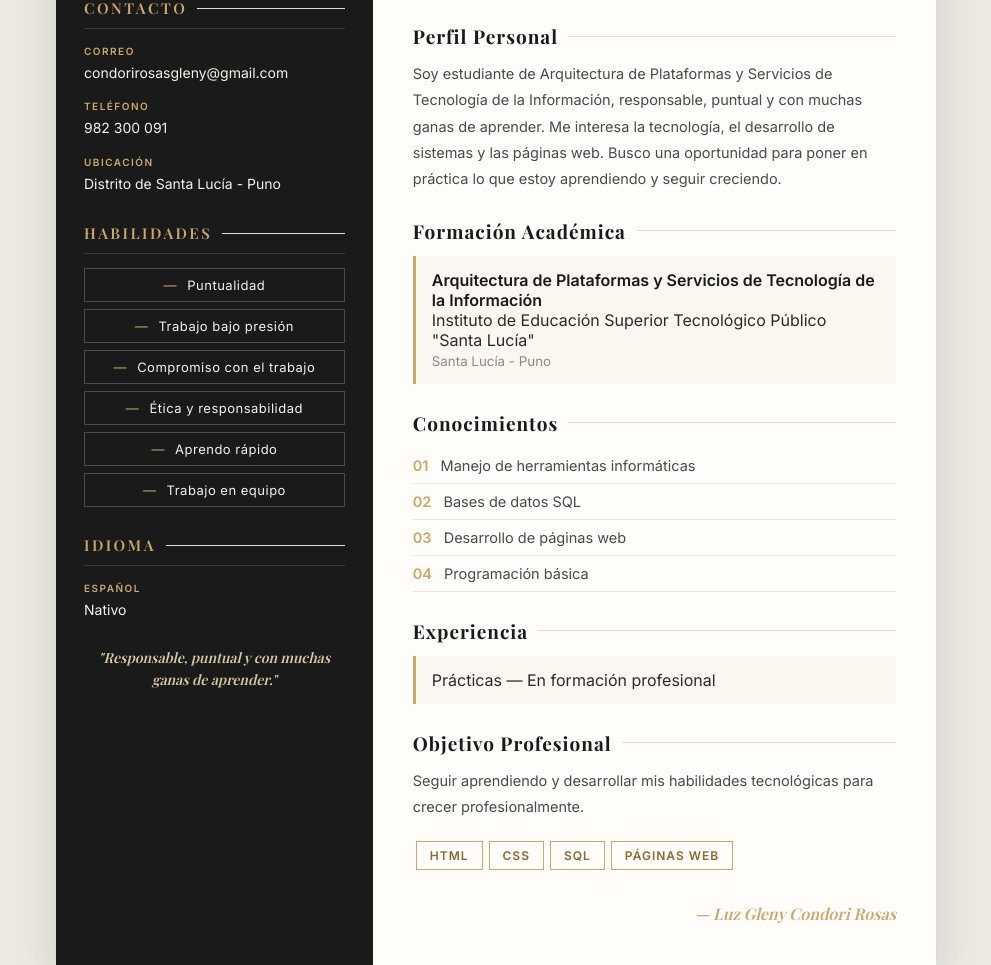
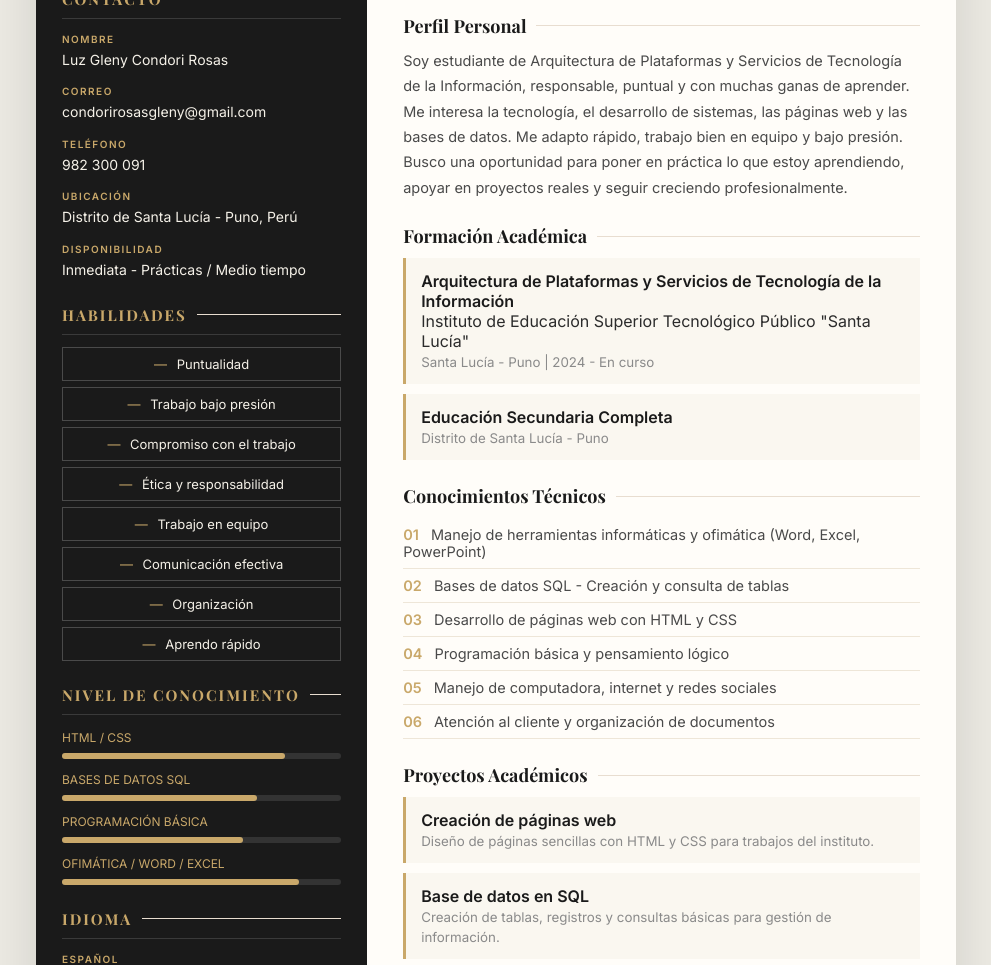
Before and after one commit to luzgley/Mi-CV, a plain HTML site: page index.html in a window 1280 px wide. Shown: the part 245-1210 px from the top of the page, without its empty margins (144-1135 px from the left). Drawn offline with nearby package versions, Linux system fonts and the light colour scheme.

Commit message:
Update index.html

```diff
--- a/index.html
+++ b/index.html
@@ -7,189 +7,114 @@
 <link href="https://fonts.googleapis.com/css2?family=Playfair+Display:wght@600;700&family=Inter:wght@400;500;600&display=swap" rel="stylesheet">
 <style>
 * { box-sizing: border-box; margin:0; padding:0; }
-body {
-    font-family: 'Inter', Arial, sans-serif;
-    background: #eceae3;
-    color: #2b2b2b;
-    padding: 25px 15px;
-}
-.contenedor {
-    max-width: 880px;
-    margin: auto;
-    background: #fffdf9;
-    display: flex;
-    box-shadow: 0 20px 50px rgba(0,0,0,0.12);
-    border-radius: 4px;
-    overflow: hidden;
-}
-/* LADO IZQUIERDO ELEGANTE */
-.lateral {
-    background: #1a1a1a;
-    color: #f5f1e8;
-    width: 36%;
-    padding: 40px 28px;
-}
-.foto-perfil {
-    width: 150px; height: 150px;
-    object-fit: cover;
-    border-radius: 50%;
-    border: 2px solid #c9a86a;
-    display: block;
-    margin: 0 auto 22px;
-    padding: 4px;
-}
-.lateral h2 {
-    font-family: 'Playfair Display', serif;
-    font-size: 15px;
-    letter-spacing: 2.5px;
-    color: #c9a86a;
-    border-bottom: 1px solid #3a3a3a;
-    padding-bottom: 10px;
-    margin: 28px 0 14px;
-    font-weight: 600;
-}
-.dato { margin-bottom: 14px; font-size: 14px; line-height: 1.6; }
-.dato b {
-    font-size: 10px; letter-spacing: 1.5px;
-    color: #c9a86a; display: block; margin-bottom: 3px;
-}
-.linea-dorada { height: 1px; background: #c9a86a; margin: 10px 0; opacity: .5; }
-.skill {
-    border: 1px solid #4a4a4a;
-    padding: 8px 10px;
-    font-size: 13px;
-    letter-spacing: .5px;
-    margin: 7px 0;
-    text-align: center;
-    color: #f5f1e8;
-}
+body { font-family: 'Inter', Arial, sans-serif; background: #eceae3; color: #2b2b2b; padding: 25px 15px; }
+.contenedor { max-width: 920px; margin: auto; background: #fffdf9; display: flex; box-shadow: 0 20px 50px rgba(0,0,0,0.12); overflow: hidden; }
+.lateral { background: #1a1a1a; color: #f5f1e8; width: 36%; padding: 35px 26px; }
+.foto-perfil { width: 150px; height: 150px; object-fit: cover; border-radius: 50%; border: 2px solid #c9a86a; display: block; margin: 0 auto 18px; padding: 4px; }
+.lateral h2 { font-family: 'Playfair Display', serif; font-size: 15px; letter-spacing: 2px; color: #c9a86a; border-bottom: 1px solid #3a3a3a; padding-bottom: 9px; margin: 24px 0 12px; }
+.dato { margin-bottom: 12px; font-size: 14px; line-height: 1.6; }
+.dato b { font-size: 10px; letter-spacing: 1.5px; color: #c9a86a; display: block; margin-bottom: 2px; }
+.skill { border: 1px solid #4a4a4a; padding: 8px 10px; font-size: 13px; margin: 6px 0; text-align: center; }
 .skill span { color: #c9a86a; margin-right: 6px; }
-.frase {
-    font-family: 'Playfair Display', serif;
-    font-style: italic;
-    font-size: 14px;
-    color: #d8c9a3;
-    text-align: center;
-    margin-top: 25px;
-    line-height: 1.6;
-}
-/* LADO DERECHO */
-.contenido { width: 64%; padding: 45px 40px; }
-.apellido {
-    font-family: 'Playfair Display', serif;
-    font-size: 38px; line-height: 1;
-    color: #1a1a1a; font-weight: 700;
-}
+.barra { background: #333; height: 6px; margin: 5px 0 10px; border-radius: 10px; }
+.barra div { background: #c9a86a; height: 6px; border-radius: 10px; }
+.frase { font-family: 'Playfair Display', serif; font-style: italic; font-size: 13.5px; color: #d8c9a3; text-align: center; margin-top: 20px; line-height: 1.6; }
+.contenido { width: 64%; padding: 40px 36px; }
+.sub { font-size: 12px; letter-spacing: 2px; color: #8a8a8a; text-transform: uppercase; font-weight: 600; }
+.apellido { font-family: 'Playfair Display', serif; font-size: 36px; line-height: 1; color: #1a1a1a; }
 .apellido em { font-style: normal; color: #c9a86a; }
-.sub {
-    font-size: 12px; letter-spacing: 2px;
-    color: #8a8a8a; margin: 10px 0 5px;
-    text-transform: uppercase; font-weight: 600;
-}
-.linea {
-    width: 60px; height: 3px; background: #c9a86a; margin: 15px 0 25px;
-}
-h2 {
-    font-family: 'Playfair Display', serif;
-    font-size: 19px; color: #1a1a1a;
-    letter-spacing: 1px; margin: 26px 0 12px;
-    display: flex; align-items: center; gap: 10px;
-}
+.linea { width: 60px; height: 3px; background: #c9a86a; margin: 14px 0 22px; }
+h2 { font-family: 'Playfair Display', serif; font-size: 18px; color: #1a1a1a; margin: 24px 0 10px; display: flex; align-items: center; gap: 10px; }
 h2::after { content:""; flex:1; height:1px; background:#e8ddd0; }
-p { line-height: 1.8; font-size: 14.5px; color: #4a4a4a; }
-.caja {
-    border-left: 3px solid #c9a86a;
-    background: #faf7f0;
-    padding: 14px 16px;
-}
-.caja b { color: #1a1a1a; }
-.caja small { color: #8a8a8a; }
-.lista { list-style: none; }
-.lista li {
-    padding: 9px 0; border-bottom: 1px solid #eee6d8;
-    font-size: 14.5px; color: #4a4a4a;
-}
+p { line-height: 1.75; font-size: 14.5px; color: #4a4a4a; }
+.caja { border-left: 3px solid #c9a86a; background: #faf7f0; padding: 13px 15px; margin-bottom: 10px; }
+.caja b { color: #1a1a1a; } .caja small { color: #8a8a8a; }
+.lista { list-style: none; } .lista li { padding: 8px 0; border-bottom: 1px solid #eee6d8; font-size: 14.5px; color: #4a4a4a; }
 .lista li b { color: #c9a86a; margin-right: 8px; }
-.etiquetas { margin-top: 18px; }
-.etiquetas span {
-    border: 1px solid #c9a86a; color: #8a6a2e;
-    padding: 6px 13px; font-size: 12px;
-    letter-spacing: 1px; display: inline-block;
-    margin: 3px; font-weight: 600;
-}
-.firma {
-    margin-top: 30px; text-align: right;
-    font-family: 'Playfair Display', serif;
-    font-style: italic; color: #c9a86a; font-size: 16px;
-}
-@media(max-width:650px){
-    .contenedor{flex-direction:column}
-    .lateral,.contenido{width:100%}
-    .apellido{font-size:32px}
-}
+.etiquetas span { border: 1px solid #c9a86a; color: #8a6a2e; padding: 6px 12px; font-size: 12px; letter-spacing: 1px; display: inline-block; margin: 3px; font-weight: 600; }
+.firma { margin-top: 25px; text-align: right; font-family: 'Playfair Display', serif; font-style: italic; color: #c9a86a; }
+@media(max-width:650px){ .contenedor{flex-direction:column} .lateral,.contenido{width:100%} }
 </style>
 </head>
 <body>
-
 <div class="contenedor">
 <aside class="lateral">
     <img src="WhatsApp Image 2026-11-16 at 3.04.55 PM.jpeg" alt="Mi foto" class="foto-perfil">
-
     <h2>CONTACTO</h2>
+    <div class="dato"><b>NOMBRE</b>Luz Gleny Condori Rosas</div>
     <div class="dato"><b>CORREO</b>condorirosasgleny@gmail.com</div>
     <div class="dato"><b>TELÉFONO</b>982 300 091</div>
-    <div class="dato"><b>UBICACIÓN</b>Distrito de Santa Lucía - Puno</div>
+    <div class="dato"><b>UBICACIÓN</b>Distrito de Santa Lucía - Puno, Perú</div>
+    <div class="dato"><b>DISPONIBILIDAD</b>Inmediata - Prácticas / Medio tiempo</div>
 
     <h2>HABILIDADES</h2>
     <div class="skill"><span>—</span> Puntualidad</div>
     <div class="skill"><span>—</span> Trabajo bajo presión</div>
     <div class="skill"><span>—</span> Compromiso con el trabajo</div>
     <div class="skill"><span>—</span> Ética y responsabilidad</div>
+    <div class="skill"><span>—</span> Trabajo en equipo</div>
+    <div class="skill"><span>—</span> Comunicación efectiva</div>
+    <div class="skill"><span>—</span> Organización</div>
     <div class="skill"><span>—</span> Aprendo rápido</div>
-    <div class="skill"><span>—</span> Trabajo en equipo</div>
+
+    <h2>NIVEL DE CONOCIMIENTO</h2>
+    <p style="font-size:12px;color:#c9a86a;">HTML / CSS</p><div class="barra"><div style="width:80%"></div></div>
+    <p style="font-size:12px;color:#c9a86a;">BASES DE DATOS SQL</p><div class="barra"><div style="width:70%"></div></div>
+    <p style="font-size:12px;color:#c9a86a;">PROGRAMACIÓN BÁSICA</p><div class="barra"><div style="width:65%"></div></div>
+    <p style="font-size:12px;color:#c9a86a;">OFIMÁTICA / WORD / EXCEL</p><div class="barra"><div style="width:85%"></div></div>
 
     <h2>IDIOMA</h2>
     <div class="dato"><b>ESPAÑOL</b>Nativo</div>
 
-    <div class="frase">"Responsable, puntual y con muchas ganas de aprender."</div>
+    <div class="frase">"Responsable, puntual y con muchas ganas de aprender y crecer profesionalmente."</div>
 </aside>
 
 <main class="contenido">
     <div class="sub">Curriculum Vitae</div>
     <h1 class="apellido">Luz Gleny<br><em>Condori Rosas</em></h1>
     <div class="linea"></div>
-    <p style="font-size:13px;letter-spacing:1.5px;color:#8a8a8a;font-weight:600;">ARQUITECTURA DE PLATAFORMAS Y SERVICIOS DE TI</p>
+    <p style="font-size:12.5px;letter-spacing:1.5px;color:#8a8a8a;font-weight:600;">ARQUITECTURA DE PLATAFORMAS Y SERVICIOS DE TECNOLOGÍA DE LA INFORMACIÓN</p>
 
     <h2>Perfil Personal</h2>
-    <p>Soy estudiante de Arquitectura de Plataformas y Servicios de Tecnología de la Información, responsable, puntual y con muchas ganas de aprender. Me interesa la tecnología, el desarrollo de sistemas y las páginas web. Busco una oportunidad para poner en práctica lo que estoy aprendiendo y seguir creciendo.</p>
+    <p>Soy estudiante de Arquitectura de Plataformas y Servicios de Tecnología de la Información, responsable, puntual y con muchas ganas de aprender. Me interesa la tecnología, el desarrollo de sistemas, las páginas web y las bases de datos. Me adapto rápido, trabajo bien en equipo y bajo presión. Busco una oportunidad para poner en práctica lo que estoy aprendiendo, apoyar en proyectos reales y seguir creciendo profesionalmente.</p>
 
     <h2>Formación Académica</h2>
     <div class="caja">
         <b>Arquitectura de Plataformas y Servicios de Tecnología de la Información</b><br>
         Instituto de Educación Superior Tecnológico Público "Santa Lucía"<br>
-        <small>Santa Lucía - Puno</small>
+        <small>Santa Lucía - Puno | 2024 - En curso</small>
+    </div>
+    <div class="caja">
+        <b>Educación Secundaria Completa</b><br>
+        <small>Distrito de Santa Lucía - Puno</small>
     </div>
 
-    <h2>Conocimientos</h2>
+    <h2>Conocimientos Técnicos</h2>
     <ul class="lista">
-        <li><b>01</b> Manejo de herramientas informáticas</li>
-        <li><b>02</b> Bases de datos SQL</li>
-        <li><b>03</b> Desarrollo de páginas web</li>
-        <li><b>04</b> Programación básica</li>
+        <li><b>01</b> Manejo de herramientas informáticas y ofimática (Word, Excel, PowerPoint)</li>
+        <li><b>02</b> Bases de datos SQL - Creación y consulta de tablas</li>
+        <li><b>03</b> Desarrollo de páginas web con HTML y CSS</li>
+        <li><b>04</b> Programación básica y pensamiento lógico</li>
+        <li><b>05</b> Manejo de computadora, internet y redes sociales</li>
+        <li><b>06</b> Atención al cliente y organización de documentos</li>
     </ul>
 
+    <h2>Proyectos Académicos</h2>
+    <div class="caja"><b>Creación de páginas web</b><br><small>Diseño de páginas sencillas con HTML y CSS para trabajos del instituto.</small></div>
+    <div class="caja"><b>Base de datos en SQL</b><br><small>Creación de tablas, registros y consultas básicas para gestión de información.</small></div>
+    <div class="caja"><b>Presentaciones y trabajos en equipo</b><br><small>Exposiciones y trabajos grupales sobre tecnología y sistemas.</small></div>
+
     <h2>Experiencia</h2>
-    <div class="caja">Prácticas — En formación profesional</div>
+    <div class="caja"><b>Prácticas - En formación profesional</b><br><small>Apoyo en actividades tecnológicas y administrativas durante mi formación.</small></div>
 
     <h2>Objetivo Profesional</h2>
-    <p>Seguir aprendiendo y desarrollar mis habilidades tecnológicas para crecer profesionalmente.</p>
+    <p>Seguir aprendiendo y desarrollar mis habilidades tecnológicas para crecer profesionalmente, conseguir experiencia en el área de sistemas y aportar con responsabilidad y compromiso en la empresa donde trabaje.</p>
 
     <div class="etiquetas">
-        <span>HTML</span><span>CSS</span><span>SQL</span><span>PÁGINAS WEB</span>
+        <span>HTML</span><span>CSS</span><span>SQL</span><span>PÁGINAS WEB</span><span>EXCEL</span><span>TRABAJO EN EQUIPO</span>
     </div>
-
     <div class="firma">— Luz Gleny Condori Rosas</div>
 </main>
 </div>
 </body>
-</html></html>
+</html>
```
